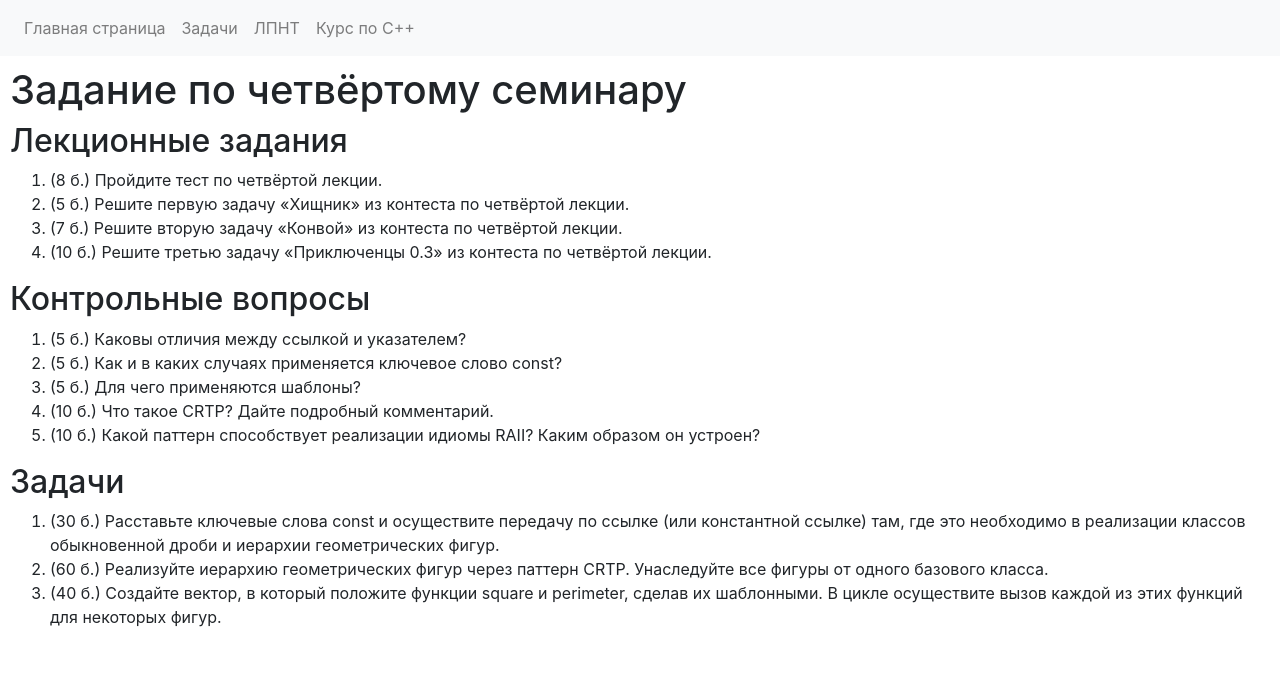
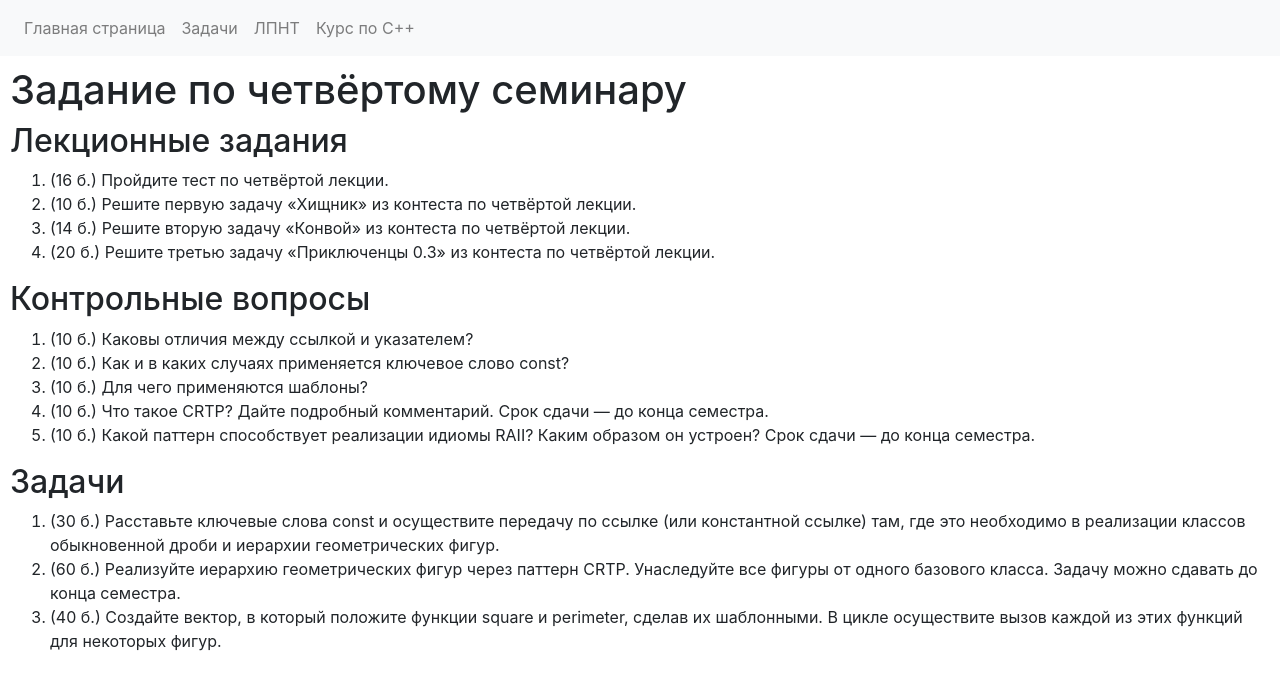
Before and after one commit to n-popov/n-popov.github.io, a plain HTML site: page work/teaching/springfourthtask.html in a window 1280 px wide. Drawn offline with nearby package versions, Linux system fonts and the light colour scheme.

Commit message:
doubled points

```diff
--- a/work/teaching/springfourthtask.html
+++ b/work/teaching/springfourthtask.html
@@ -45,18 +45,18 @@
     <h1>Задание по четвёртому семинару</h1>
     <h2>Лекционные задания</h2>
     <ol>
-        <li> (8 б.) Пройдите тест по четвёртой лекции.</li>
-        <li> (5 б.) Решите первую задачу &laquo;Хищник&raquo; из контеста по четвёртой лекции.</li>
-        <li> (7 б.) Решите вторую задачу &laquo;Конвой&raquo; из контеста по четвёртой лекции.</li>
-        <li> (10 б.) Решите третью задачу &laquo;Приключенцы 0.3&raquo; из контеста по четвёртой лекции.</li>
+        <li> (16 б.) Пройдите тест по четвёртой лекции.</li>
+        <li> (10 б.) Решите первую задачу &laquo;Хищник&raquo; из контеста по четвёртой лекции.</li>
+        <li> (14 б.) Решите вторую задачу &laquo;Конвой&raquo; из контеста по четвёртой лекции.</li>
+        <li> (20 б.) Решите третью задачу &laquo;Приключенцы 0.3&raquo; из контеста по четвёртой лекции.</li>
     </ol>
     <h2>Контрольные вопросы</h2>
     <ol>
-        <li> (5 б.) Каковы отличия между ссылкой и указателем?</li>
-        <li> (5 б.) Как и в каких случаях применяется ключевое слово const? </li>
-        <li> (5 б.) Для чего применяются шаблоны? </li>
-        <li> (10 б.) Что такое CRTP? Дайте подробный комментарий. </li>
-        <li> (10 б.) Какой паттерн способствует реализации идиомы RAII? Каким образом он устроен? </li>
+        <li> (10 б.) Каковы отличия между ссылкой и указателем?</li>
+        <li> (10 б.) Как и в каких случаях применяется ключевое слово const? </li>
+        <li> (10 б.) Для чего применяются шаблоны? </li>
+        <li> (10 б.) Что такое CRTP? Дайте подробный комментарий. Срок сдачи &mdash; до конца семестра.</li>
+        <li> (10 б.) Какой паттерн способствует реализации идиомы RAII? Каким образом он устроен? Срок сдачи &mdash; до конца семестра. </li>
     </ol>
     <h2>Задачи</h2>
     <ol>
@@ -64,7 +64,7 @@
             в реализации классов обыкновенной дроби и иерархии геометрических фигур.
         </li>
         <li> (60 б.) Реализуйте иерархию геометрических фигур через паттерн CRTP.
-            Унаследуйте все фигуры от одного базового класса.</li>
+            Унаследуйте все фигуры от одного базового класса. Задачу можно сдавать до конца семестра.</li>
         <li>
             (40 б.) Создайте вектор, в который положите функции square и perimeter, сделав их шаблонными. В цикле осуществите
             вызов каждой из этих функций для некоторых фигур.
```
